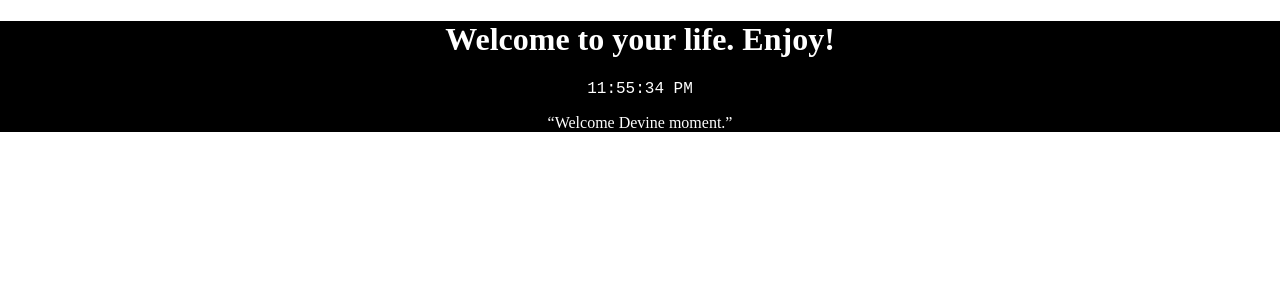
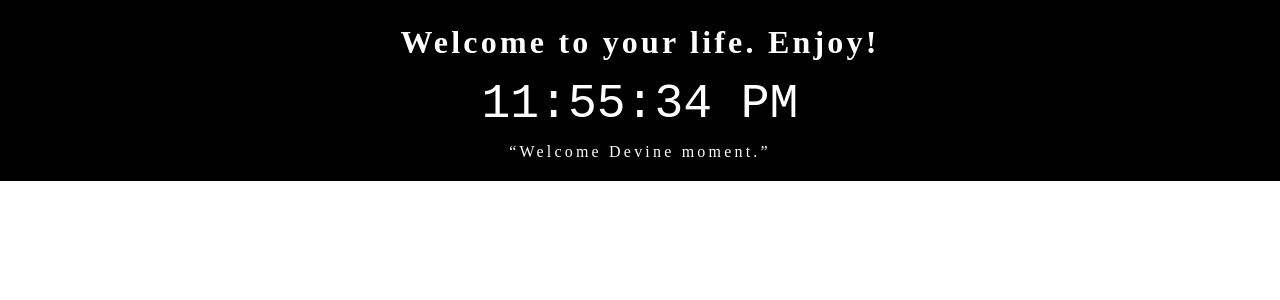
Before and after one commit to toChaim/todo-client, a React (Create React App) app: page / in a window 1280 px wide. Shown: the top 300 px of the page. Built offline with nearby package versions, Linux system fonts and the light colour scheme.

Commit message:
Fix some styling.

```diff
--- a/src/atoms/Clock.js
+++ b/src/atoms/Clock.js
@@ -2,10 +2,9 @@ import React, { Component } from 'react';
 import styled from 'styled-components';
 
 const ClockStyle = styled.div`
-  text-align: center;
   font-family: 'Anonymous Pro', monospace;
-  color: white;
-  background: black;
+  font-size: 3rem;
+  letter-spacing: 0rem;
 `;
 
 const Clock = ({ time }) => (
--- a/src/index.css
+++ b/src/index.css
@@ -2,5 +2,6 @@ body {
   margin: 0;
   padding: 0;
   font-family: sans-serif;
+  box-sizing: border-box;
 }
 @import url('https://fonts.googleapis.com/css?family=Anonymous+Pro|Indie+Flower');
--- a/src/molecules/Header.js
+++ b/src/molecules/Header.js
@@ -7,6 +7,9 @@ const HeaderStyle = styled.div`
   font-family: 'Indie Flower', cursive;
   color: white;
   background: black;
+  line-height: 1;
+  letter-spacing: 0.2rem;
+  padding: 5px;
 `;
 
 const Header = ({ title, quote, time }) => (
```
